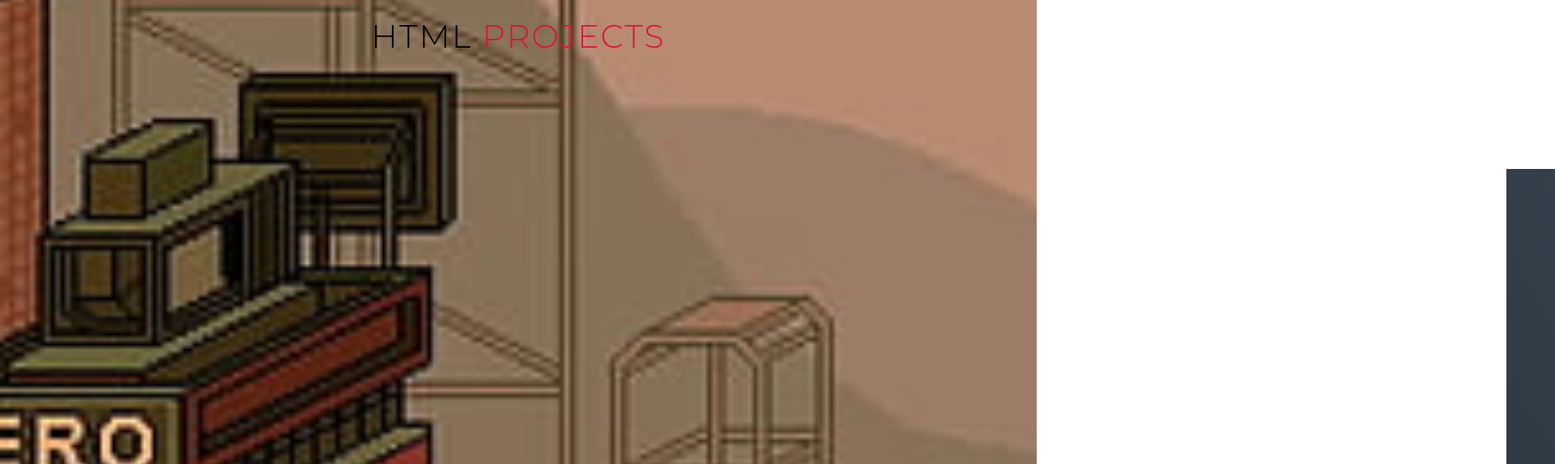
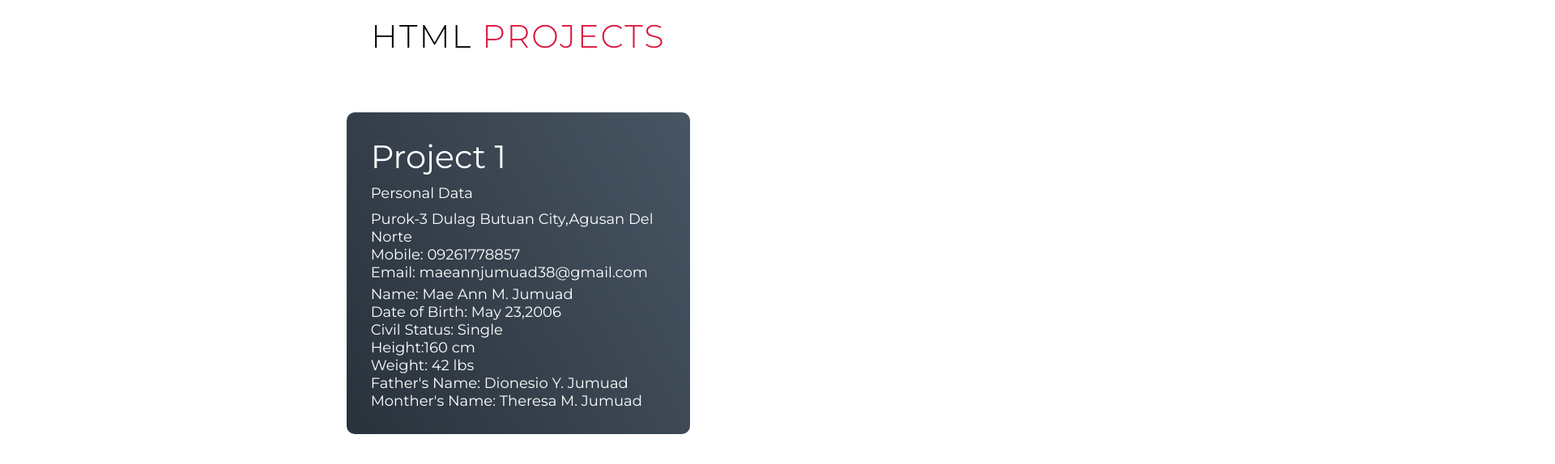
Before and after one commit to AnnMe23/My-File, a plain HTML site: page main.html in a window 1280 px wide. Shown: the part 1680-2254 px from the top of the page at 81% size, 1920 px wide, since content can reach past the window. Drawn offline with Linux system fonts and the light colour scheme; a script that the page names is missing.

Commit message:
Update style.css

```diff
--- a/style.css
+++ b/style.css
@@ -336,13 +336,6 @@ p {
 /* End Services Section */
 
 /* Projects section */
-#projects {
-	background-image: url(pixel.jpg);
-	background-size: cover;
-	background-position: top center;
-	position: relative;
-	z-index: 1;
-}
 #projects .projects {
 	flex-direction: column;
 	max-width: 1200px;
@@ -357,23 +350,21 @@ p {
 	align-items: center;
 	justify-content: center;
 	flex-direction: column;
-
-
 }
 #projects .project-item {
 	display: flex;
 	align-items: center;
 	justify-content: center;
 	flex-direction: column;
-	width: 400%;
-	margin: 90px auto;
+	width: 80%;
+	margin: 20px auto;
 	overflow: hidden;
-	border-radius: 40px;
+	border-radius: 10px;
 }
 #projects .project-info {
-	padding: 400px;
-	flex-basis: 100%;
-	height: 160%;
+	padding: 30px;
+	flex-basis: 50%;
+	height: 100%;
 	display: flex;
 	align-items: flex-start;
 	justify-content: center;
@@ -383,19 +374,19 @@ p {
 }
 #projects .project-info h1 {
 	font-size: 4rem;
-	font-weight: 900;
+	font-weight: 500;
 }
 #projects .project-info h2 {
-	font-size: 1.6rem;
-	font-weight:600;
-	margin-top: 15px;
+	font-size: 1.8rem;
+	font-weight: 500;
+	margin-top: 10px;
 }
 #projects .project-info p {
 	color: white;
 }
 #projects .project-img {
 	flex-basis: 50%;
-	height: 400px;
+	height: 300px;
 	overflow: hidden;
 	position: relative;
 }
@@ -473,7 +464,6 @@ p {
 /* End About Section */
 
 /* Program section */
-
 #program {
 	background-image: url(end.GIF);
 	background-size: cover;
@@ -520,7 +510,7 @@ p {
 	font-size: 4rem;
 	font-weight: 500;
 }
-#program .program-info h2 {
+#program .-info h2 {
 	font-size: 1.8rem;
 	font-weight: 500;
 	margin-top: 10px;
@@ -534,14 +524,14 @@ p {
 	overflow: hidden;
 	position: relative;
 }
-#program .program-img:after {
+#program .-img:after {
 	content: '';
 	position: absolute;
 	left: 0;
 	top: 0;
 	height: 100%;
 	width: 100%;
-
+	background-image: linear-gradient(60deg, #29323c 0%, #485563 100%);
 	opacity: 0.7;
 }
 #program .program-img img {
@@ -550,8 +540,8 @@ p {
 #program .program-item:hover .program-img img {
 	transform: scale(1.1);
 }
+/* End Program section */
 
-/* End Program section */
 
 
 
```
